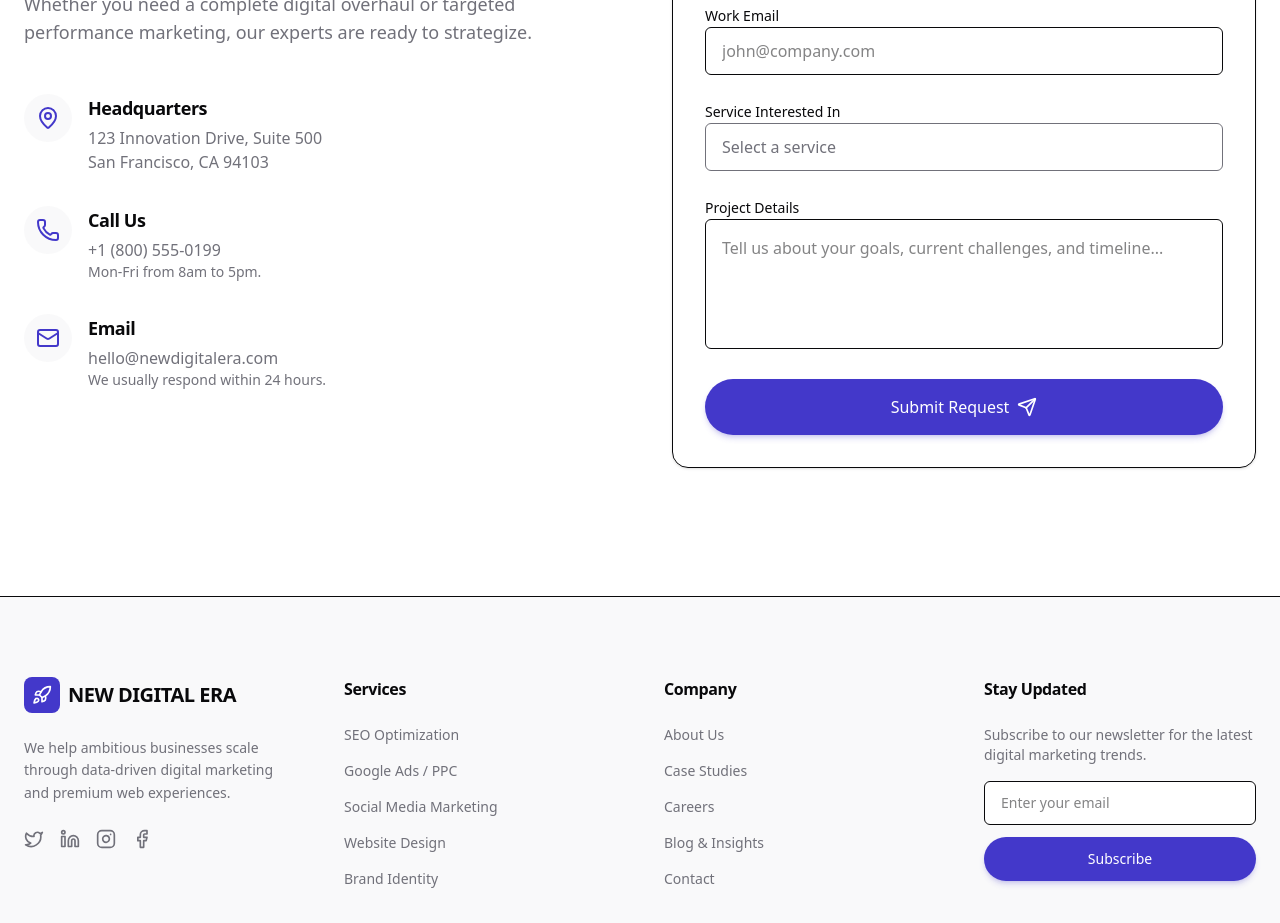
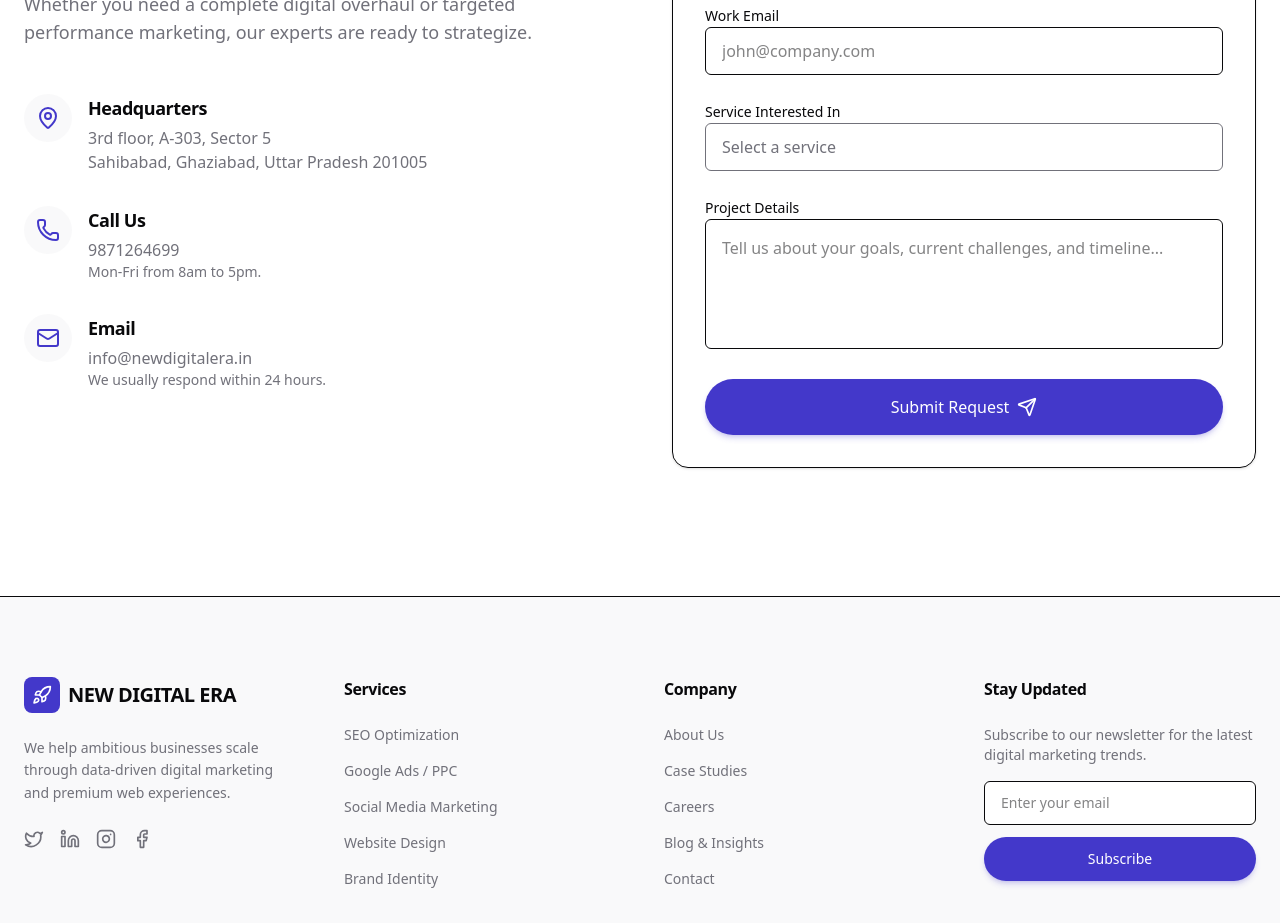
Before and after one commit to Beerunegi/GRY-New-Era, a Next.js app: page / in a window 1280 px wide. Shown: the part 8020-8943 px from the top of the page. Built offline with nearby package versions, Linux system fonts and the light colour scheme.

Commit message:
update home page

```diff
--- a/src/components/sections/contact-section.tsx
+++ b/src/components/sections/contact-section.tsx
@@ -34,7 +34,7 @@ export function ContactSection() {
               </div>
               <div>
                 <h4 className="font-bold text-lg mb-1">Headquarters</h4>
-                <p className="text-muted-foreground">123 Innovation Drive, Suite 500<br/>San Francisco, CA 94103</p>
+                <p className="text-muted-foreground">3rd floor, A-303, Sector 5<br/>Sahibabad, Ghaziabad, Uttar Pradesh 201005</p>
               </div>
             </div>
 
@@ -44,7 +44,7 @@ export function ContactSection() {
               </div>
               <div>
                 <h4 className="font-bold text-lg mb-1">Call Us</h4>
-                <p className="text-muted-foreground">+1 (800) 555-0199</p>
+                <p className="text-muted-foreground">9871264699</p>
                 <p className="text-sm text-muted-foreground">Mon-Fri from 8am to 5pm.</p>
               </div>
             </div>
@@ -55,7 +55,7 @@ export function ContactSection() {
               </div>
               <div>
                 <h4 className="font-bold text-lg mb-1">Email</h4>
-                <p className="text-muted-foreground">hello@newdigitalera.com</p>
+                <p className="text-muted-foreground">info@newdigitalera.in</p>
                 <p className="text-sm text-muted-foreground">We usually respond within 24 hours.</p>
               </div>
             </div>
```
